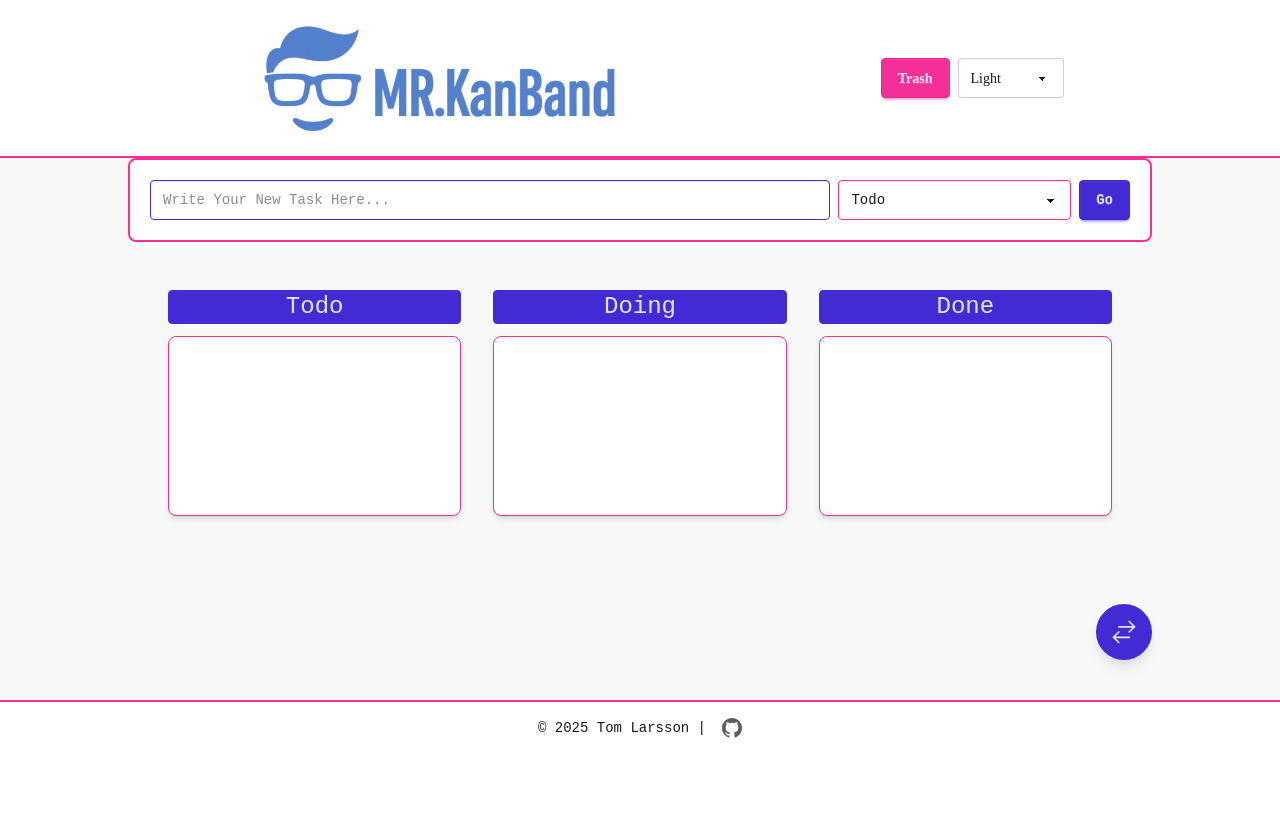
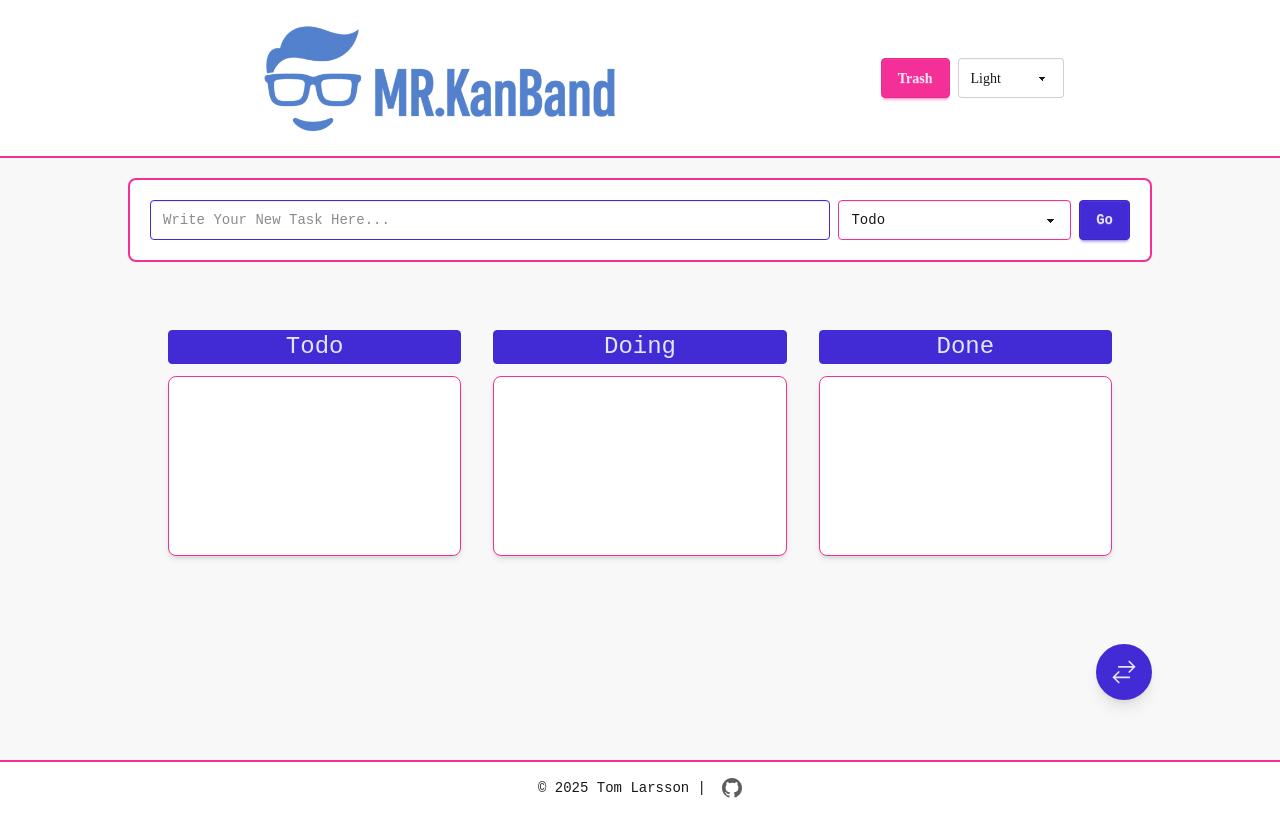
Before and after one commit to tombenrex/mrkanband, a React (Vite) app: page / in a window 1280 px wide. Built offline with nearby package versions, Linux system fonts and the light colour scheme; a web font is replaced by a local one.

Commit message:
adding som gap for layout

```diff
--- a/src/pages/BoardPage.jsx
+++ b/src/pages/BoardPage.jsx
@@ -32,7 +32,7 @@ export default function BoardPage() {
   } = useTaskModalState(columns, columnOrder);
 
   return (
-    <div className="flex flex-col relative transition-all duration-400 w-full bg-base-200 text-base-content">
+    <div className="min-h-screen gap-5 flex flex-col relative transition-all duration-400 w-full bg-base-200 text-base-content">
       <div
         className={`transition-opacity duration-300 ${
           editMode
```
